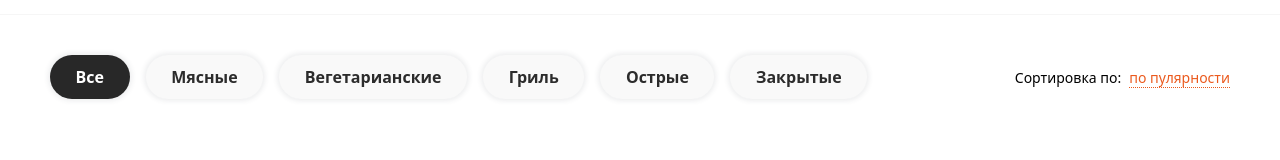
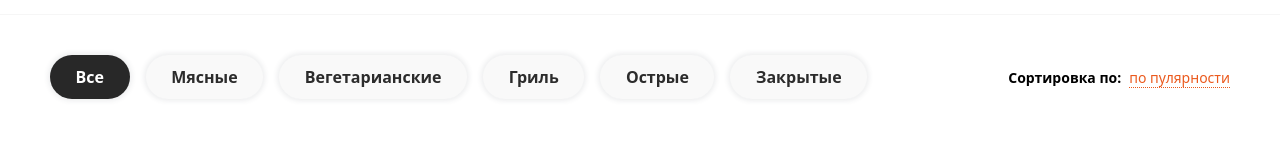
Before and after one commit to 13knvv/pizza, a React (Create React App) app: page / in a window 1280 px wide. Shown: the part 159-319 px from the top of the page. Built offline with nearby package versions, Linux system fonts and the light colour scheme.

Commit message:
correct font-weight

```diff
--- a/src/Components/common/Sort/_Sort.scss
+++ b/src/Components/common/Sort/_Sort.scss
@@ -1,11 +1,14 @@
 .sort {
   position: relative;
   font-size: 0.875rem;
+  font-weight: 700;
 
   &__by {
     margin-left: 0.5rem;
     border-bottom: 1px dotted $color-text-bright;
     color: $color-text-bright;
+    font-weight: 400;
+
     cursor: pointer;
 
     &:hover {
@@ -28,6 +31,8 @@
   &__byItem {
     padding: 0.625rem 1.5rem 0.625rem 0.875rem;
     list-style: none;
+    font-weight: 400;
+
     cursor: pointer;
 
     &:hover {
```
